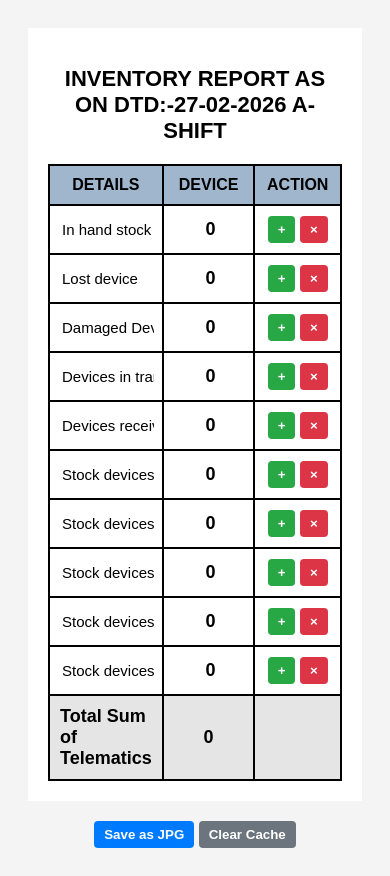
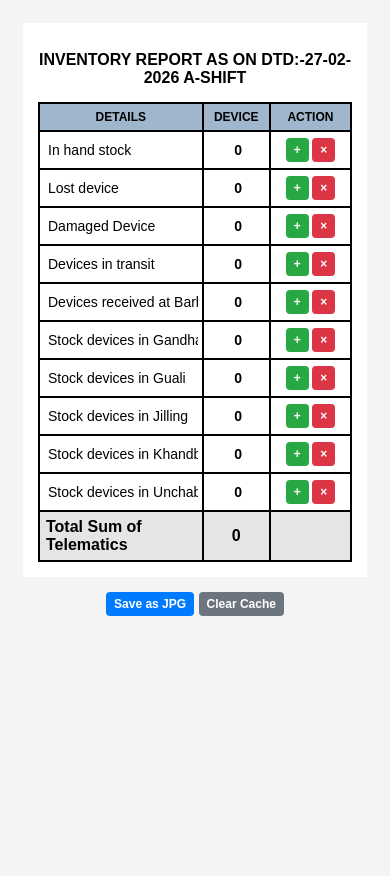
Before and after one commit to DebasishOjha7/Barbil-inventory-report-, a plain HTML site: page index.html in a window 390 px wide. After the commit the page ends 844 px from the top, so only its background shows below. Drawn offline with nearby package versions, Linux system fonts and the light colour scheme.

Commit message:
Refactor styles and layout in index.html
Updated styles for better layout and responsiveness. Adjusted padding, font sizes, and column widths.

```diff
--- a/index.html
+++ b/index.html
@@ -4,7 +4,6 @@
 <meta charset="UTF-8">
 <meta name="viewport" content="width=device-width, initial-scale=1.0">
 
-<!-- CACHE DISABLE FIX -->
 <meta http-equiv="Cache-Control" content="no-cache, no-store, must-revalidate" />
 <meta http-equiv="Pragma" content="no-cache" />
 <meta http-equiv="Expires" content="0" />
@@ -16,32 +15,42 @@
 <style>
 body{
     font-family: Arial, sans-serif;
-    padding:20px;
+    padding:15px;
     background:#f4f4f4;
 }
 
+/* Container */
 .container{
     max-width:1000px;
     margin:auto;
     background:#fff;
-    padding:20px;
+    padding:15px;
 }
 
+/* Make table scrollable on small screens */
+.table-wrapper{
+    overflow-x:auto;
+}
+
+/* Title */
 h2{
     text-align:center;
-    font-size:22px;
+    font-size:20px;
     text-transform:uppercase;
-    margin-bottom:20px;
+    margin-bottom:15px;
 }
 
+/* Table */
 table{
     width:100%;
     border-collapse:collapse;
+    table-layout:fixed;
 }
 
 th,td{
     border:2px solid #000;
-    padding:10px;
+    padding:8px;
+    word-wrap:break-word;
 }
 
 th{
@@ -49,19 +58,38 @@ th{
     text-align:center;
 }
 
+/* Column widths */
+.details-col{
+    width:55%;
+}
+
 .device-col{
-    width:150px;
+    width:20%;
     text-align:center;
 }
 
+.action-col{
+    width:25%;
+    text-align:center;
+}
+
+/* Inputs */
+input{
+    width:100%;
+    border:none;
+    font-size:14px;
+    outline:none;
+    background:transparent;
+    white-space:normal;
+}
+
 .device-col input{
-    width:100%;
     text-align:center;
     font-weight:bold;
-    font-size:18px;
+    font-size:16px;
 }
 
-/* Remove arrows */
+/* Remove number arrows */
 input[type=number]::-webkit-inner-spin-button,
 input[type=number]::-webkit-outer-spin-button{
     -webkit-appearance:none;
@@ -71,32 +99,22 @@ input[type=number]{
     -moz-appearance:textfield;
 }
 
-.action-col{
-    width:90px;
-    text-align:center;
-}
-
-input{
-    width:100%;
-    border:none;
-    font-size:15px;
-    outline:none;
-    background:transparent;
-}
-
+/* Total row */
 .total-row td{
     font-weight:bold;
-    font-size:18px;
+    font-size:16px;
     background:#e5e5e5;
 }
 
+/* Buttons */
 button{
-    padding:6px 10px;
+    padding:5px 8px;
     border:none;
     border-radius:4px;
     cursor:pointer;
     color:white;
     font-weight:bold;
+    font-size:12px;
 }
 
 .btn-insert{ background:#28a745; }
@@ -106,11 +124,26 @@ button{
 
 .controls{
     text-align:center;
-    margin-top:20px;
+    margin-top:15px;
 }
 
+/* Export hide */
 .exporting .action-col{
     display:none;
+}
+
+/* MOBILE EXTRA ADJUST */
+@media (max-width:600px){
+    h2{
+        font-size:16px;
+    }
+    th,td{
+        padding:6px;
+        font-size:12px;
+    }
+    .device-col input{
+        font-size:14px;
+    }
 }
 </style>
 </head>
@@ -120,10 +153,12 @@ button{
 <div class="container" id="report-area">
 <h2 id="report-title"></h2>
 
+<div class="table-wrapper">
 <table>
+
 <thead>
 <tr>
-<th>DETAILS</th>
+<th class="details-col">DETAILS</th>
 <th class="device-col">DEVICE</th>
 <th class="action-col">ACTION</th>
 </tr>
@@ -138,7 +173,9 @@ button{
 <td class="action-col"></td>
 </tr>
 </tfoot>
+
 </table>
+</div>
 </div>
 
 <div class="controls">
@@ -148,7 +185,7 @@ button{
 
 <script>
 
-/* ===== ALWAYS FRESH DATE ===== */
+/* AUTO DATE */
 function setAutoTitle(){
     const now = new Date();
     const day = String(now.getDate()).padStart(2,'0');
@@ -163,7 +200,7 @@ function setAutoTitle(){
     `INVENTORY REPORT AS ON DTD:-${day}-${month}-${year} ${shift}`;
 }
 
-/* ===== STANDARD ROWS ===== */
+/* STANDARD ROWS */
 const standardRows = [
 "In hand stock",
 "Lost device",
@@ -177,7 +214,6 @@ const standardRows = [
 "Stock devices in Unchabali"
 ];
 
-/* ===== CREATE ROW ===== */
 function createRow(text="", value=0){
     const row = document.createElement("tr");
     row.innerHTML = `
@@ -194,7 +230,6 @@ function createRow(text="", value=0){
     return row;
 }
 
-/* ===== INSERT DELETE ===== */
 function insertRow(btn){
     btn.closest("tr").after(createRow(""));
     saveData();
@@ -206,7 +241,6 @@ function deleteRow(btn){
     saveData();
 }
 
-/* ===== TOTAL ===== */
 function calculateTotal(){
     let total = 0;
     document.querySelectorAll(".count").forEach(inp=>{
@@ -215,7 +249,6 @@ function calculateTotal(){
     document.getElementById("total-sum").innerText = total;
 }
 
-/* ===== SAVE ===== */
 function saveData(){
     const rows = [];
     document.querySelectorAll("#inventory-body tr").forEach(row=>{
@@ -226,10 +259,8 @@ function saveData(){
     localStorage.setItem("inventoryData", JSON.stringify(rows));
 }
 
-/* ===== LOAD ===== */
 function loadData(){
-    setAutoTitle(); // ALWAYS update date fresh
-
+    setAutoTitle();
     const saved = localStorage.getItem("inventoryData");
     const tbody = document.getElementById("inventory-body");
     tbody.innerHTML = "";
@@ -243,19 +274,16 @@ function loadData(){
             tbody.appendChild(createRow(text,0));
         });
     }
-
     calculateTotal();
 }
 
-/* ===== CLEAR CACHE ===== */
 function clearData(){
     if(confirm("Clear saved inventory data?")){
         localStorage.removeItem("inventoryData");
-        location.reload(true);
+        location.reload();
     }
 }
 
-/* ===== EXPORT ===== */
 function exportToJPG(){
     const element = document.getElementById("report-area");
     element.classList.add("exporting");
```
